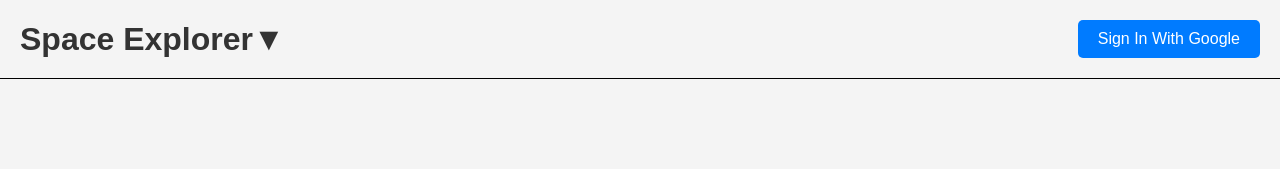
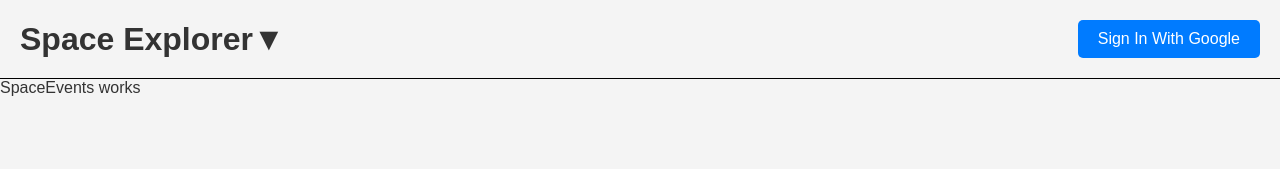
Before and after one commit to TheodoreRed/Space-Explorer-React, a React (Vite) app: page /upcoming in a window 1280 px wide. Shown: the top 169 px of the page. Built offline with nearby package versions, Linux system fonts and the light colour scheme; no server answers; the HTML template or start-up script is replaced by a standard one.

Commit message:
Added SpaceEvent component and services file for getting upcoming events

```diff
--- a/src/App.tsx
+++ b/src/App.tsx
@@ -7,6 +7,7 @@ import AuthContext from "./context/AuthContext";
 import Search from "./components/Search";
 import SpaceImageDetails from "./components/SpaceImageDetails";
 import Planets from "./components/Planets";
+import SpaceEvents from "./components/SpaceEvents";
 
 function App() {
   const { account } = useContext(AuthContext);
@@ -25,6 +26,7 @@ function App() {
         <Route path="/search" element={<Search />}></Route>
         <Route path="/search/images/:nasa_id" element={<SpaceImageDetails />} />
         <Route path="/planets" element={<Planets />} />
+        <Route path="/upcoming" element={<SpaceEvents />} />
       </Routes>
     </BrowserRouter>
   );
--- /dev/null
+++ b/src/components/SpaceEvents.tsx
@@ -0,0 +1,15 @@
+import SpaceEvent from "../models/SpaceEvent";
+import { getAllUpcomingSpaceEvents } from "../services/theSpaceDevsApi";
+import "./SpaceEvents.css";
+import { useState, useEffect } from "react";
+
+const SpaceEvents = () => {
+  const [spaceEvents, setSpaceEvents] = useState<SpaceEvent[] | null>(null);
+
+  useEffect(() => {
+    getAllUpcomingSpaceEvents().then((res) => setSpaceEvents(res));
+  }, []);
+  return <div className="SpaceEvents">SpaceEvents works</div>;
+};
+
+export default SpaceEvents;
--- /dev/null
+++ b/src/services/theSpaceDevsApi.ts
@@ -0,0 +1,8 @@
+import axios from "axios";
+import SpaceEvent from "../models/SpaceEvent";
+
+const baseUrl: string = import.meta.env.VITE_APP_BASE_URL ?? "NOT FOUND";
+
+export const getAllUpcomingSpaceEvents = async (): Promise<SpaceEvent[]> => {
+  return (await axios.get(`${baseUrl}/space-events`)).data;
+};
```
Also changed, not shown: src/assets/mercury.jpg (added), src/components/SpaceEvents.css (added).
